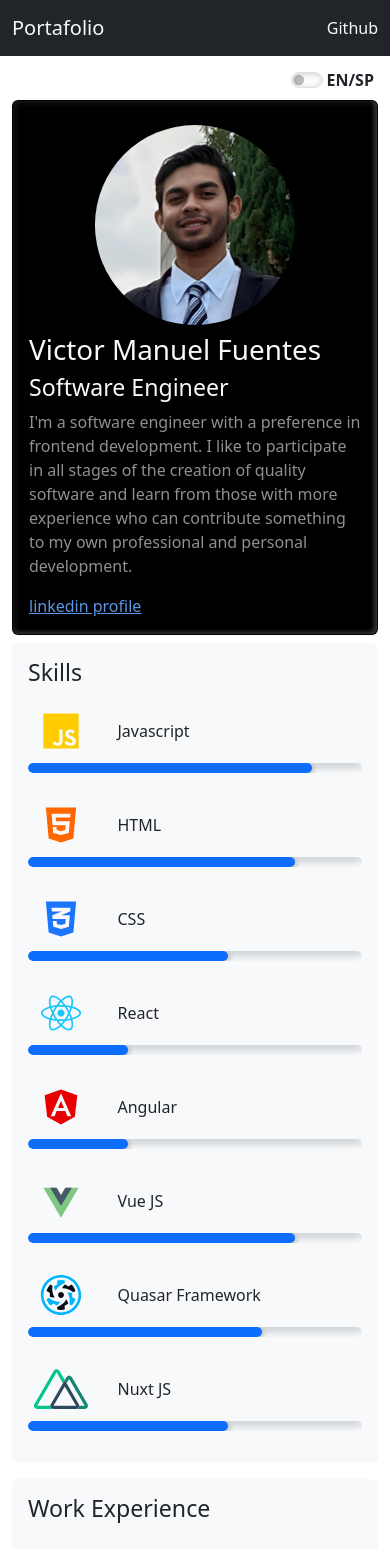
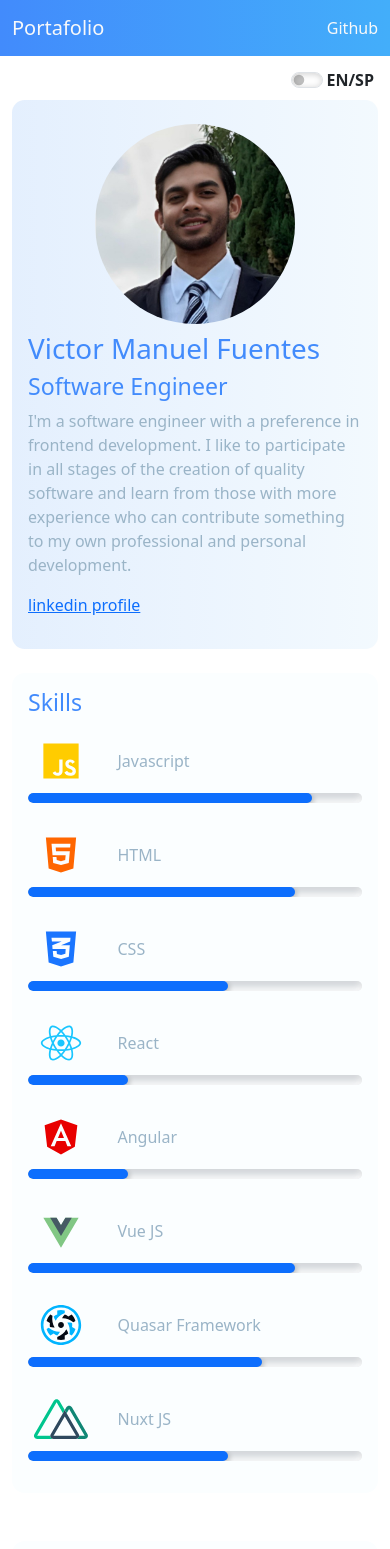
Before and after one commit to VictorMany/portfolio, a Next.js app: page / in a window 390 px wide. Shown: the top 1549 px of the page. Built offline with nearby package versions, Linux system fonts and the light colour scheme; a small style sheet from the web is missing.

Commit message:
changing colors

```diff
--- a/components/Layout.js
+++ b/components/Layout.js
@@ -16,7 +16,7 @@ const Layout = ({ children, footer = true, dark = false, nav = true }) => {
         }
     }, [])
     return (
-        <div className={dark ? 'bg-dark' : ''} >
+        <div className={dark ? 'bg-light' : ''} >
             <Navbar nav={nav} />
             <main className="container py-2 col-12 col-md-8">
                 {children}
@@ -37,10 +37,10 @@ const Layout = ({ children, footer = true, dark = false, nav = true }) => {
 
                                     <a href="mailto:victor.velazfuentez@gmail.com?subject=I saw your professional profile" target={'_blank'}>
                                         <div className="col d-flex justify-content-center align-items-center">
-                                            <img src="/mail.svg" alt='Mail' height={40}/>
+                                            <img src="/mail.svg" alt='Mail' height={40} />
                                             victor.velazfuentez@gmail.com
                                         </div>
-                                        </a>
+                                    </a>
                                 </div>
                             </div>
                         </div>
--- a/components/Navbar.js
+++ b/components/Navbar.js
@@ -2,13 +2,13 @@ import Link from 'next/link'
 
 const Navbar = ({ nav }) =>
 (
-    <nav className={nav ? "navbar navbar-expand-lg navbar-dark bg-dark" : "navbar navbar-expand-lg navbar-dark bg-light"}>
+    <nav className={nav ? "navbar navbar-expand-lg navbar-dark gradient" : "navbar navbar-expand-lg navbar-dark gradient"}>
         <div className={"container"} >
             <Link href="/">
-                <a className={nav ? "navbar-brand text-light" : "navbar-brand text-dark"} href="#">Portafolio</a>
+                <a className={nav ? "navbar-brand text-light" : "navbar-brand text-light"} href="#">Portafolio</a>
             </Link>
             <Link href="/github">
-                <a className={nav ? "nav-link text-light" : "nav-link text-dark"} >Github</a>
+                <a className={nav ? "nav-link text-light" : "nav-link text-light"} >Github</a>
             </Link>
         </div>
     </nav>
--- a/global.css
+++ b/global.css
@@ -1,14 +1,5 @@
 .overflow {
     height: 40%;
-    overflow: hidden;
-}
-
-.card-body {
-    height: auto;
-}
-
-.card {
-    border-radius: 0.6rem;
     overflow: hidden;
 }
 
@@ -61,12 +52,33 @@ div#__next>div {
     border: none !important;
 }
 
+h3,
+h1 {
+    color: #428BFC !important;
+    /* Azul claro y suave */
+}
+
+h5 {
+    color: #43AEFA !important;
+}
+
+h6 {
+    color: #81b4d9 !important;
+}
+
+p {
+    color: #9ab4c7;
+}
+
+.p-dark {
+    color: rgba(226, 240, 255, 0.815) !important;
+}
+
 /* Estilos móvil/celular */
 @media all and (min-width: 701px) {
     .pad {
         padding-left: 0rem;
     }
-
 }
 
 @media all and (max-width: 701px) {
@@ -92,3 +104,30 @@ div#__next>div {
     margin: -0.5rem;
     /* you need to match the shadow color to your background or image border for the desired effect*/
 }
+
+.gradient {
+    background: linear-gradient(to right,
+            #428BFC,
+            #43AEFA) !important;
+    border: none !important;
+
+}
+
+.gradient2 {
+    background: linear-gradient(to right,
+            #428cfc1b,
+            #cceaff19) !important;
+}
+
+.card-body {
+    height: auto;
+    background-color: #fbfeff !important;
+}
+
+.card {
+    border-radius: 0.8rem !important;
+    overflow: hidden;
+    border: none !important;
+    background-color: #F7FBFE !important;
+    box-shadow: none !important;
+}
--- a/pages/github.js
+++ b/pages/github.js
@@ -10,11 +10,11 @@ const Github = ({ user, statusCode }) => {
         <Layout footer={false} dark={true} nav={false}>
             <div className="row">
                 <div className="col-md-4 offset-md-4">
-                    <div className="card card-body text-center">
+                    <div className="card card-body gradient2 text-center">
                         <h3>{user.name}</h3>
                         <img src={user.avatar_url} />
                         <p>{user.bio}</p>
-                        <a href={user.html_url} target="_blank" className="btn btn-outline-secondary">Go to Github</a>
+                        <a href={user.html_url} target="_blank" className="btn btn-primary gradient">Go to Github</a>
                     </div>
                 </div>
             </div>
--- a/pages/index.jsx
+++ b/pages/index.jsx
@@ -3,9 +3,6 @@ import Carousel from "../components/Carousel";
 import { experiences, skills, projects, cursos, tecnologies, ENexperiences, ENprojects, ENcursos, languages, ENlanguages } from "../profile";
 import { useState } from 'react'
 import { saveAs } from "file-saver";
-import { Button } from 'react-bootstrap';
-
-
 
 const saveFile = (ruta) => {
     saveAs(
@@ -50,17 +47,17 @@ const Index = () => {
                         <input className="form-check-input" type="checkbox" onClick={changeMode} role="switch" id="flexSwitchCheckDefault" />
                         <label className="form-check-label ps-1"><strong>EN/SP</strong></label>
                     </div>
-                    <div className="card card-body bg-secondary bg-black text-light">
+                    <div className="card card-body gradient2 text-light">
                         <div className="row">
                             <div className="col-md-4 p-3 col-12 d-flex justify-content-center align-items-center">
                                 <div className="image-blurred-edge"></div>
                             </div>
                             <div className="col-md-8 col-12 ">
-                                <h1>Victor Manuel Fuentes</h1>
+                                <h1>Victor Manuel Fuentes </h1>
                                 <h3>Software Engineer</h3>
-                                <p style={{ color: '#928F8C' }}>{englishMode ? 'Soy ingeniero de software con preferencia en desarrollo frontend.' + ' Me gusta participar en todas las etapas de la creación de software de calidad y aprender de aquellos con más experiencia que pueden aportar algo a mi propio desarrollo profesional y personal.' :
+                                <p>{englishMode ? 'Soy ingeniero de software con preferencia en desarrollo frontend.' + ' Me gusta participar en todas las etapas de la creación de software de calidad y aprender de aquellos con más experiencia que pueden aportar algo a mi propio desarrollo profesional y personal.' :
                                     "I'm a software engineer with a preference in frontend development." + " I like to participate in all stages of the creation of quality software and learn from those with more experience who can contribute something to my own professional and personal development."}</p>
-                                <a style={{ color: '#5A97E2' }} href="https://www.linkedin.com/in/victor-manuel-velazquez-fuentes-bab088156/" target='_blank'>{englishMode ? 'Vee mi perfil de LinkedIn' : 'linkedin profile'}</a>
+                                <p><a href="https://www.linkedin.com/in/victor-manuel-velazquez-fuentes-bab088156/" target='_blank'>{englishMode ? 'Vee mi perfil de LinkedIn' : 'linkedin profile'}</a></p>
                             </div>
                         </div>
                     </div>
@@ -71,8 +68,8 @@ const Index = () => {
 
             {/**Second sesion */}
             < section className="row" >
-                <div className="col-md-4 py-2 col-12">
-                    <div className="card bg-light h-100">
+                <div className="col-md-4 py-4 col-12">
+                    <div className="card gradient2 h-100">
                         <div className="card-body">
                             <h3>Skills</h3>
 
@@ -103,9 +100,9 @@ const Index = () => {
                     </div>
                 </div>
 
-                <div className="col-md-8 py-2 col-12 pad">
+                <div className="col-md-8 py-4 col-12 pad">
                     {/* Experience */}
-                    <div className="card bg-light animate__animated animate__fadeInRight h-100" >
+                    <div className="card gradient2 animate__animated animate__fadeInRight h-100" >
                         <div className="card-body">
                             {englishMode ? <h3>Experiencia</h3> : <h3>Work Experience</h3>}
                             <ul className="pt-3">
@@ -150,7 +147,7 @@ const Index = () => {
             <section>
                 <div className="col-md-12 pb-2 col-12">
                     {/* Experience */}
-                    <div className="card bg-light animate__animated animate__fadeInRight h-100">
+                    <div className="card gradient2 animate__animated animate__fadeInRight h-100">
                         <div className="card-body">
                             {englishMode ? <h3>Otras tecnologías</h3> : <h3>Other technologies</h3>}
                             <div className="row">
@@ -204,7 +201,7 @@ const Index = () => {
 
             <section className="row">
                 <div className="col-md-12 col-12">
-                    <div className="card card-body bg-black">
+                    <div className="card card-body gradient2">
                         <div className="row">
                             <div className="col-md-12">
                                 {englishMode ? <h3 className="text-center text-light">
@@ -215,7 +212,7 @@ const Index = () => {
                             </div>
                             {
                                 Projects.map(({ name, image, description, link, slides }, i) => (
-                                    <div className="col-md-4 p-2 height-card" key={i}>
+                                    <div className="col-md-4 p-2 height-card" key={name}>
                                         <div className="card h-100">
                                             <div className="overflow">
                                                 {/* {image ? (
@@ -226,7 +223,7 @@ const Index = () => {
                                             <div className="card-body">
                                                 <h5>{name}</h5>
                                                 <p className="pb-2">{description}</p>
-                                                <a href={link} target='_blank' className='position-absolute start-0 bottom-0 m-2 btn bg-white btn-sm pt-1 border-rounded'>{englishMode ? 'Saber más' : 'Know more'}</a>
+                                                <a href={link} target='_blank' className='position-absolute start-0 bottom-0 m-2 btn gradient text-light btn-sm pt-1 border-rounded'>{englishMode ? 'Saber más' : 'Know more'}</a>
                                             </div>
                                         </div>
                                     </div>
@@ -242,12 +239,12 @@ const Index = () => {
 
             <section className="row mt-3">
                 <div className="col-md-12 col-12">
-                    <div className="card card-body bg-black">
+                    <div className="card card-body gradient2">
                         <div className="row">
                             <div className="col-md-12">
                                 {englishMode ? <h3 className="text-center text-light">
                                     Cursos
-                                </h3> : <h3 className="text-center text-light">
+                                </h3> : <h3 className="text-center">
                                     Courses
                                 </h3>}
                             </div>
@@ -259,7 +256,7 @@ const Index = () => {
                                                 <h5>{name}</h5>
                                                 <p>{description}</p>
                                                 <div className='mt-5'>
-                                                    <a href={link} className='position-absolute start-0 bottom-0 m-2 btn bg-white btn-sm pt-1 border-rounded' target="_blank">{englishMode ? 'Ver certificado' : 'Proof of completion'}</a>
+                                                    <a href={link} target='_blank' className='position-absolute start-0 bottom-0 m-2 btn gradient text-light btn-sm pt-1 border-rounded'>{englishMode ? 'Ver certificado' : 'Proof of completion'}</a>
                                                     <img className='position-absolute bottom-0 end-0 m-1 border-rounded' style={{ height: 40 }} src={`/${image}`} />
                                                 </div>
                                             </div>
@@ -272,9 +269,9 @@ const Index = () => {
                 </div>
             </section>
 
-            <div className="bg-black p-2 d-grid d-md-flex justify-content-center mt-2 border-rounded" >
-                {englishMode ? <button className="btn small-btn bg-primary shadow-none text-white border-rounded" onClick={() => saveFile('cv/CV-SP-Victor_Manuel_Velázquez_Fuentes.pdf')}>Descargar CV en PDF</button> :
-                    <button className="btn small-btn bg-primary shadow-none text-white border-rounded" onClick={() => saveFile('cv/CV-EN-Victor_Manuel_Velázquez_Fuentes.pdf')}>Download CV</button>}
+            <div className="gradient2 p-2 d-grid d-md-flex justify-content-center mt-2 border-rounded" >
+                {englishMode ? <button className="btn small-btn gradient shadow-none text-white border-rounded" onClick={() => saveFile('cv/CV-SP-Victor_Manuel_Velázquez_Fuentes.pdf')}>Descargar CV en PDF</button> :
+                    <button className="btn small-btn gradient shadow-none text-white border-rounded" onClick={() => saveFile('cv/CV-EN-Victor_Manuel_Velázquez_Fuentes.pdf')}>Download CV</button>}
             </div>
 
         </Layout >
```
Also changed, not shown: 1 other file (tests, documents, lock files or other folders).
